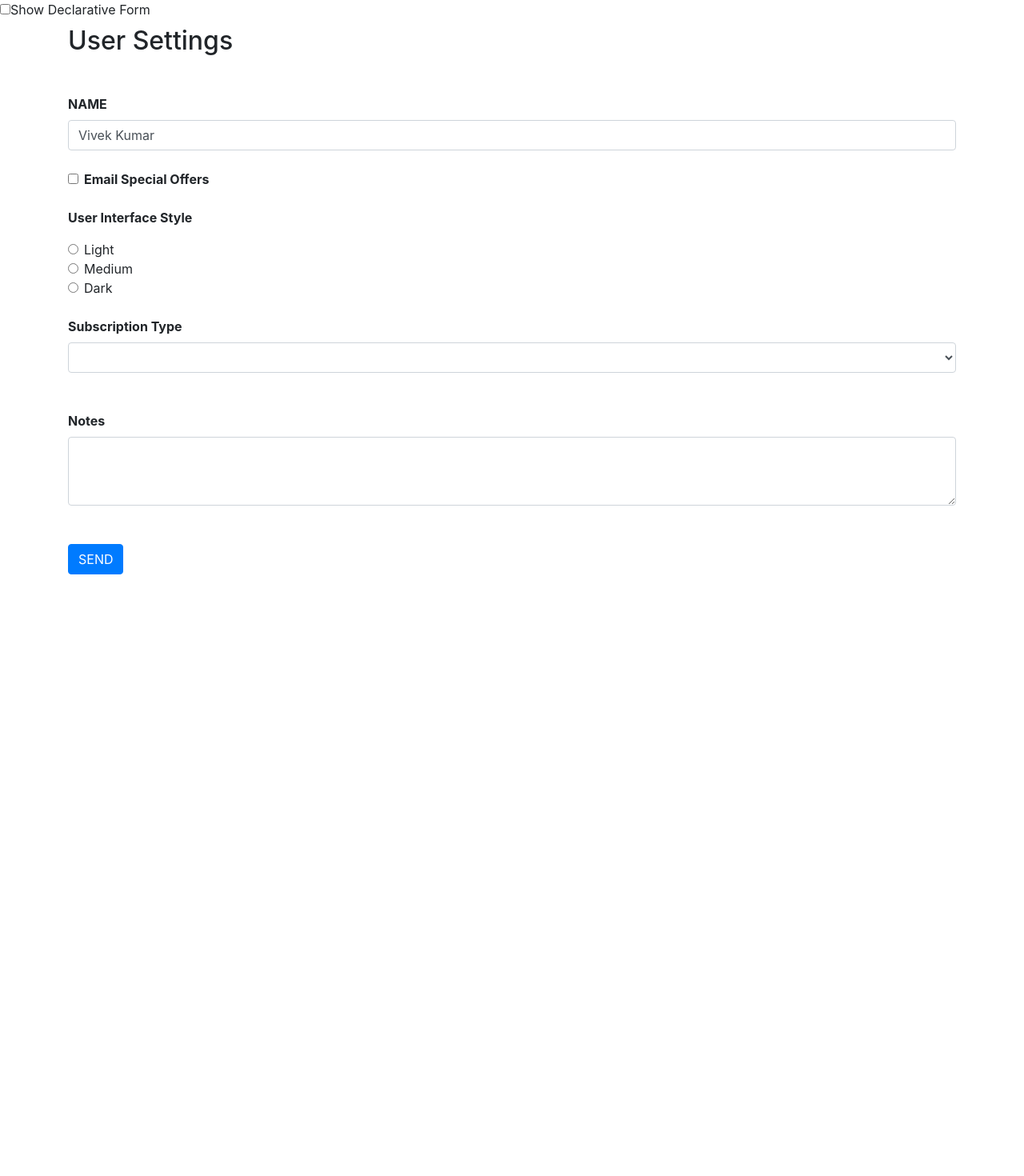
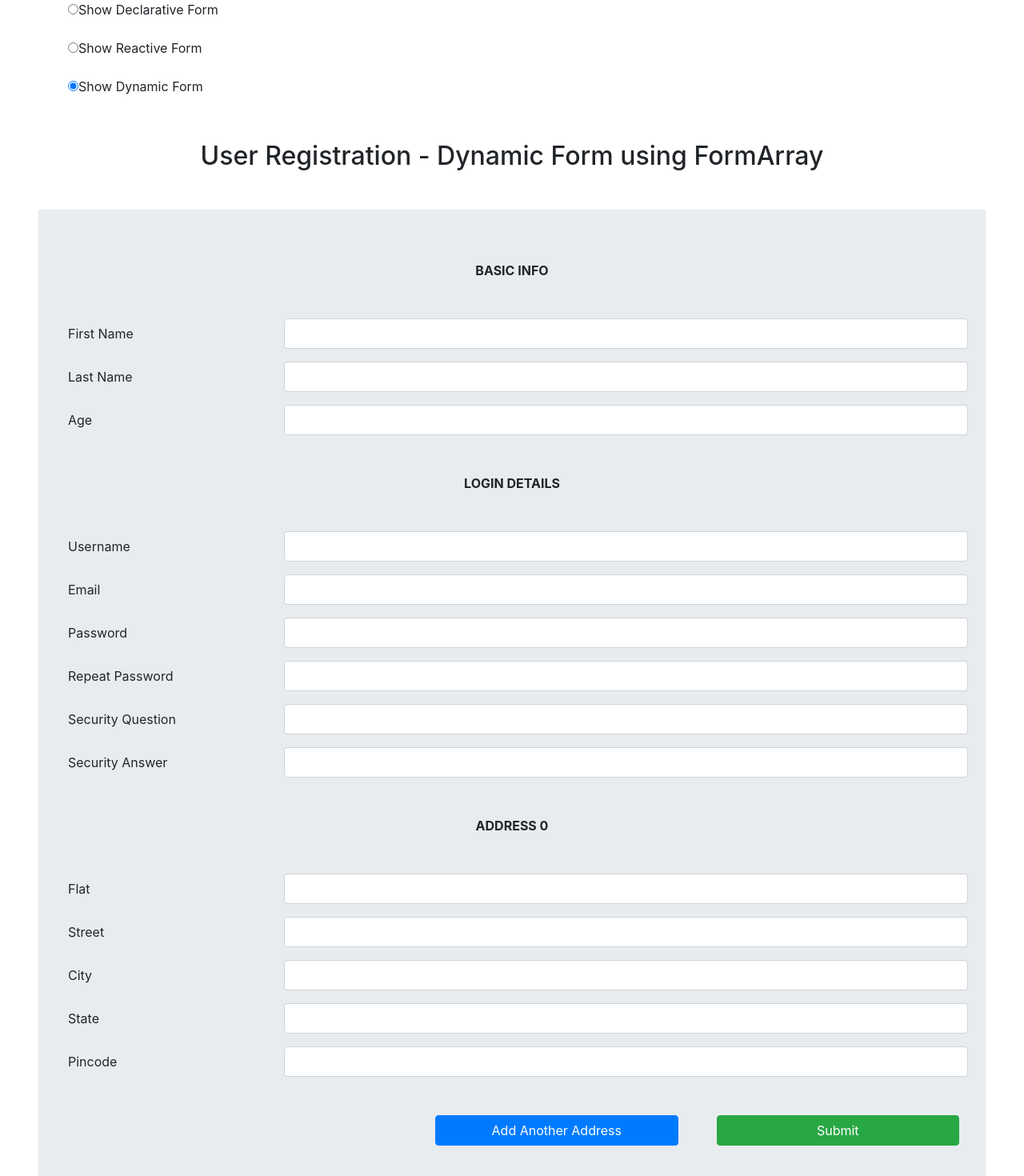
Before and after one commit to vivekkumar27june88/course-angular-form-declarative, an Angular app: page / in a window 1280 px wide. Shown: the top 1470 px of the page at 80% size. Before the commit the page ends 800 px from the top, so only its background shows below. Built offline with nearby package versions, Linux system fonts and the light colour scheme.

Commit message:
Dynamically Adding Form Element using FormArray

```diff
--- a/src/app/app.component.html
+++ b/src/app/app.component.html
@@ -1,8 +1,26 @@
-<input type="checkbox"
-  id="showDeclarativeForm"
-  (click)="checkboxClickHandler($event)">
-<label for="showDeclarativeForm">Show Declarative Form</label>
+<form class="form container">
+
+  <div class="form-group">
+    <input type="radio" id="showDeclarativeForm" name="showDeclarativeForm" [(ngModel)]="formType"
+      value="showDeclarativeForm" (click)="checkboxClickHandler($event, 'showDeclarativeForm')">
+    <label for="showDeclarativeForm">Show Declarative Form</label>
+  </div>
+
+  <div class="form-group">
+    <input type="radio" id="showReactiveForm" name="showReactiveForm" [(ngModel)]="formType" value="showReactiveForm"
+      (click)="checkboxClickHandler($event, 'showReactiveForm')">
+    <label for="showReactiveForm">Show Reactive Form</label>
+  </div>
+
+  <div class="form-group">
+    <input type="radio" id="showDynamicForm" name="showDynamicForm" [(ngModel)]="formType" value="showDynamicForm"
+      (click)="checkboxClickHandler($event, 'showDynamicForm')">
+    <label for="showDynamicForm">Show Dynamic Form</label>
+  </div>
+</form>
 
 <app-user-settings-forms *ngIf="showDeclarativeForm"></app-user-settings-forms>
 
-<app-user-settings-reactive-form *ngIf="!showDeclarativeForm"></app-user-settings-reactive-form>
+<app-user-settings-reactive-form *ngIf="showReactiveForm"></app-user-settings-reactive-form>
+
+<app-user-registration *ngIf="showDynamicForm"></app-user-registration>
--- a/src/app/app.component.ts
+++ b/src/app/app.component.ts
@@ -7,10 +7,30 @@ import { Component } from '@angular/core';
 })
 export class AppComponent {
   title = 'declarative-form';
+  formType = 'showDynamicForm';
   showDeclarativeForm = false;
+  showReactiveForm = false;
+  showDynamicForm = true;
 
-  public checkboxClickHandler(event: Event) {
-    // console.log('TCL: AppComponent -> checkboxClickHandler -> event', event);
-    this.showDeclarativeForm = event.target['checked'];
+  public checkboxClickHandler(event: Event, formType: string) {
+    switch (formType) {
+      case 'showDeclarativeForm':
+        this.showDeclarativeForm = event.target['checked'];
+        this.showReactiveForm = false;
+        this.showDynamicForm = false;
+        break;
+
+      case 'showReactiveForm':
+        this.showReactiveForm = false;
+        this.showReactiveForm = event.target['checked'];
+        this.showDynamicForm = false;
+        break;
+
+      case 'showDynamicForm':
+        this.showDynamicForm = false;
+        this.showReactiveForm = false;
+        this.showDynamicForm = event.target['checked'];
+        break;
+    }
   }
 }
--- a/src/app/app.module.ts
+++ b/src/app/app.module.ts
@@ -5,9 +5,10 @@ import { AppRoutingModule } from './app-routing.module';
 import { AppComponent } from './app.component';
 import { UserSettingsFormsComponent } from './user-settings-forms/user-settings-forms.component';
 import { UserSettingsReactiveFormComponent } from './user-settings-reactive-form/user-settings-reactive-form.component';
+import { UserRegistrationComponent } from './user-registration/user-registration.component';
 
 @NgModule({
-  declarations: [AppComponent, UserSettingsFormsComponent, UserSettingsReactiveFormComponent],
+  declarations: [AppComponent, UserSettingsFormsComponent, UserSettingsReactiveFormComponent, UserRegistrationComponent],
   imports: [BrowserModule, AppRoutingModule, FormsModule, ReactiveFormsModule],
   providers: [],
   bootstrap: [AppComponent]
--- /dev/null
+++ b/src/app/user-registration/user-registration.component.html
@@ -0,0 +1,158 @@
+<h2 class="text-center my-5">User Registration - Dynamic Form using FormArray</h2>
+<form [formGroup]="regForm"
+  class="jumbotron jumbotron-fluid mx-5"
+  (ngSubmit)="submitForm()">
+
+  <div formGroupName="basic"
+    class="container">
+    <div class="text-center mb-5 text-uppercase font-weight-bold">Basic Info</div>
+    <div class="form-group row">
+      <label for="firstName"
+        class="col-sm-3 col-form-label">First Name</label>
+      <input type="text"
+        formControlName="firstName"
+        class="form-control col-sm-9"
+        name="firstName" />
+    </div>
+
+    <div class="form-group row">
+      <label for="lastName"
+        class="col-sm-3 col-form-label">Last Name</label>
+      <input type="text"
+        formControlName="lastName"
+        class="form-control col-sm-9"
+        name="lastName" />
+    </div>
+
+    <div class="form-group row">
+      <label for="age"
+        class="col-sm-3 col-form-label">Age</label>
+      <input type="number"
+        formControlName="age"
+        class="form-control col-sm-9"
+        name="age" />
+    </div>
+  </div>
+
+
+  <div formGroupName="login"
+    class="container">
+    <div class="text-center m-5 text-uppercase font-weight-bold">Login Details</div>
+    <div class="form-group row">
+      <label for="username"
+        class="col-sm-3 col-form-label">Username</label>
+      <input type="text"
+        formControlName="username"
+        class="form-control col-sm-9"
+        name="username" />
+    </div>
+
+    <div class="form-group row">
+      <label for="email"
+        class="col-sm-3 col-form-label">Email</label>
+      <input type="email"
+        formControlName="email"
+        class="form-control col-sm-9"
+        name="email" />
+    </div>
+
+    <div class="form-group row">
+      <label for="password"
+        class="col-sm-3 col-form-label">Password</label>
+      <input type="password"
+        formControlName="password"
+        class="form-control col-sm-9"
+        name="password" />
+    </div>
+
+    <div class="form-group row">
+      <label for="RepeatPassword"
+        class="col-sm-3 col-form-label">Repeat Password</label>
+      <input type="password"
+        formControlName="repeatPassword"
+        class="form-control col-sm-9"
+        name="RepeatPassword" />
+    </div>
+
+    <div class="form-group row">
+      <label for="securityQuestion"
+        class="col-sm-3 col-form-label">Security Question</label>
+      <input type="text"
+        formControlName="securityQuestion"
+        class="form-control col-sm-9"
+        name="securityQuestion" />
+    </div>
+
+    <div class="form-group row">
+      <label for="securityAnswer"
+        class="col-sm-3 col-form-label">Security Answer</label>
+      <input type="text"
+        formControlName="securityAnswer"
+        class="form-control col-sm-9"
+        name="securityAnswer" />
+    </div>
+  </div>
+
+  <div formArrayName="addresses"
+    *ngFor="let address of addresses.controls; let i = index">
+    <div [formGroupName]="i"
+      class="container">
+      <div class="text-center m-5 text-uppercase font-weight-bold">Address {{i}}</div>
+
+      <div class="form-group row">
+        <label for="{{'flat' + i}}"
+          class="col-form-label col-sm-3">Flat</label>
+        <input id="{{'flat' + i}}"
+          class="form-control col-sm-9"
+          type="text"
+          name="{{'flat' + i}}">
+      </div>
+
+      <div class="form-group row">
+        <label for="{{'street' + i}}"
+          class="col-form-label col-sm-3">Street</label>
+        <input id="{{'street' + i}}"
+          class="form-control col-sm-9"
+          type="text"
+          name="{{'street' + i}}">
+      </div>
+
+      <div class="form-group row">
+        <label for="{{'city' + i}}"
+          class="col-form-label col-sm-3">City</label>
+        <input id="{{'city' + i}}"
+          class="form-control col-sm-9"
+          type="text"
+          name="{{'city' + i}}">
+      </div>
+
+      <div class="form-group row">
+        <label for="{{'state' + i}}"
+          class="col-form-label col-sm-3">State</label>
+        <input id="{{'state' + i}}"
+          class="form-control col-sm-9"
+          type="text"
+          name="{{'state' + i}}">
+      </div>
+      <div class="form-group row">
+        <label for="{{'pin' + i}}"
+          class="col-form-label col-sm-3">Pincode</label>
+        <input id="{{'pin' + i}}"
+          class="form-control col-sm-9"
+          type="text"
+          name="{{'pin' + i}}">
+      </div>
+
+    </div>
+  </div>
+
+  <div class="row mt-5"
+    style="display: flex; justify-content: flex-end;">
+    <button class="btn btn-primary col-sm-3 mr-5"
+      (click)="addAnotherAddressBtnClickHandler()"
+      type="button">Add Another Address</button>
+
+    <button class="btn btn-success col-sm-3 mr-5"
+      type="submit">Submit</button>
+  </div>
+</form>
--- /dev/null
+++ b/src/app/user-registration/user-registration.component.scss
@@ -0,0 +1,4 @@
+:host {
+  max-width: 650px;
+  margin: 0 auto;
+}
--- /dev/null
+++ b/src/app/user-registration/user-registration.component.ts
@@ -0,0 +1,99 @@
+import { Component, OnInit } from '@angular/core';
+import { FormBuilder, FormGroup, Validators, FormArray } from '@angular/forms';
+
+@Component({
+  selector: 'app-user-registration',
+  templateUrl: './user-registration.component.html',
+  styleUrls: ['./user-registration.component.scss']
+})
+export class UserRegistrationComponent implements OnInit {
+  public regForm: FormGroup;
+
+  constructor(private fb: FormBuilder) {
+    this.createRegFrom();
+  }
+  get addresses() {
+    return this.regForm.get('addresses') as FormArray;
+  }
+
+  ngOnInit() {}
+
+  createRegFrom() {
+    this.regForm = this.fb.group({
+      basic: this.fb.group({
+        firstName: [
+          { value: '', disabled: false },
+          [Validators.required, Validators.minLength(5), Validators.maxLength(50)]
+        ],
+        lastName: [
+          { value: '', disabled: false },
+          [Validators.required, Validators.minLength(5), Validators.maxLength(50)]
+        ],
+        age: [
+          { value: '', disabled: false },
+          [Validators.required, Validators.max(200), Validators.min(5)]
+        ]
+      }),
+      login: this.fb.group({
+        username: [
+          { value: '', disabled: false },
+          [Validators.required, Validators.minLength(5), Validators.maxLength(50)]
+        ],
+        email: [
+          { value: '', disabled: false },
+          [Validators.required, Validators.email, Validators.minLength(5), Validators.maxLength(50)]
+        ],
+        password: [
+          { value: '', disabled: false },
+          [Validators.required, Validators.minLength(5), Validators.maxLength(50)]
+        ],
+        repeatPassword: [
+          { value: '', disabled: false },
+          [Validators.required, Validators.minLength(5), Validators.maxLength(50)]
+        ],
+        securityQuestion: [
+          { value: '', disabled: false },
+          [Validators.required, Validators.minLength(5), Validators.maxLength(50)]
+        ],
+        securityAnswer: [
+          { value: '', disabled: false },
+          [Validators.required, Validators.minLength(5), Validators.maxLength(50)]
+        ]
+      }),
+      addresses: this.fb.array([this.createAddressFormGroup()])
+    });
+  }
+
+  createAddressFormGroup() {
+    return this.fb.group({
+      flat: [
+        { value: '', disabled: false },
+        [Validators.required, Validators.minLength(5), Validators.maxLength(50)]
+      ],
+      street: [
+        { value: '', disabled: false },
+        [Validators.required, Validators.minLength(5), Validators.maxLength(50)]
+      ],
+      city: [
+        { value: '', disabled: false },
+        [Validators.required, Validators.minLength(5), Validators.maxLength(50)]
+      ],
+      state: [
+        { value: '', disabled: false },
+        [Validators.required, Validators.minLength(5), Validators.maxLength(50)]
+      ],
+      pin: [
+        { value: '', disabled: false },
+        [Validators.required, Validators.minLength(5), Validators.maxLength(50)]
+      ]
+    });
+  }
+
+  addAnotherAddressBtnClickHandler() {
+    this.addresses.push(this.createAddressFormGroup());
+  }
+
+  submitForm() {
+    console.log(this.regForm);
+  }
+}
--- a/src/app/user-settings-forms/user-settings-forms.component.html
+++ b/src/app/user-settings-forms/user-settings-forms.component.html
@@ -1,5 +1,5 @@
 <div class="container">
-  <h2 class="mb-5">User Settings</h2>
+  <h2 class="mb-5">User Settings - Template Driven</h2>
   <form #form="ngForm"
     (ngSubmit)="submitUserSettingsForm(form)">
 
--- a/src/app/user-settings-reactive-form/user-settings-reactive-form.component.html
+++ b/src/app/user-settings-reactive-form/user-settings-reactive-form.component.html
@@ -1,5 +1,5 @@
 <div class="container">
-  <h2 class="mb-5">User Settings</h2>
+  <h2 class="mb-5">User Settings - Reactive Form</h2>
   <form (ngSubmit)="submitUserSettingsForm()"
     [formGroup]="userSettingForm">
 
```
Also changed, not shown: 1 other file (tests, documents, lock files or other folders).
